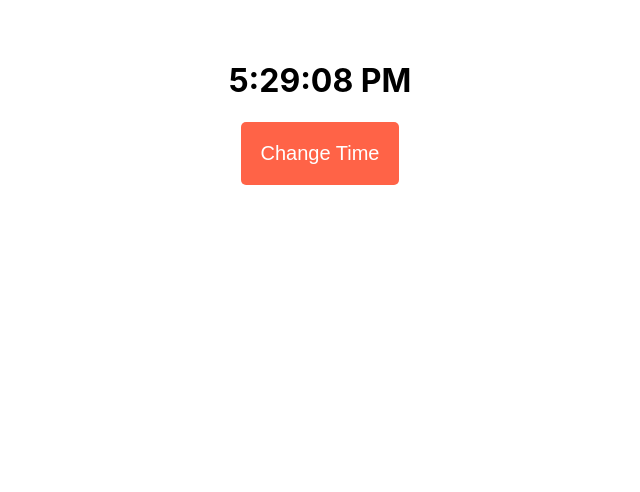
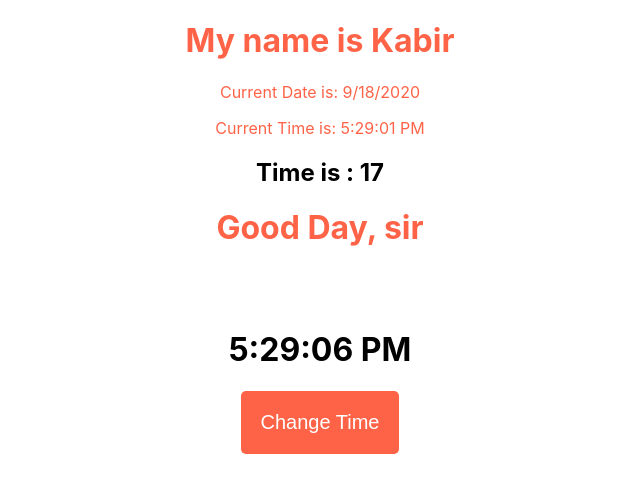
Before and after one commit to kabir-webDev/project-tha-1, a React (Create React App) app: page / in a window 1280 px wide. Shown: the top 492 px of the page, without its empty margins (320-960 px from the left). Built offline with nearby package versions, Linux system fonts and the light colour scheme.

Commit message:
Combined

```diff
--- a/src/App.js
+++ b/src/App.js
@@ -2,13 +2,13 @@ import React from "react";
 import "./App.css";
 import ChallangeThree from "./component/ChallangeThree/ChallangeThree";
 import HookChallange from "./component/HooksChallange/HookChallange";
-// import ChallangeTwo from "./component/ChallangeTwo/ChallangeTwo";
+import ChallangeTwo from "./component/ChallangeTwo/ChallangeTwo";
 
 function App() {
   return (
     <div className="App">
-      {/* <ChallangeTwo /> */}
-      {/* <ChallangeThree /> */}
+      <ChallangeTwo />
+      <ChallangeThree />
       <HookChallange />
     </div>
   );
```
